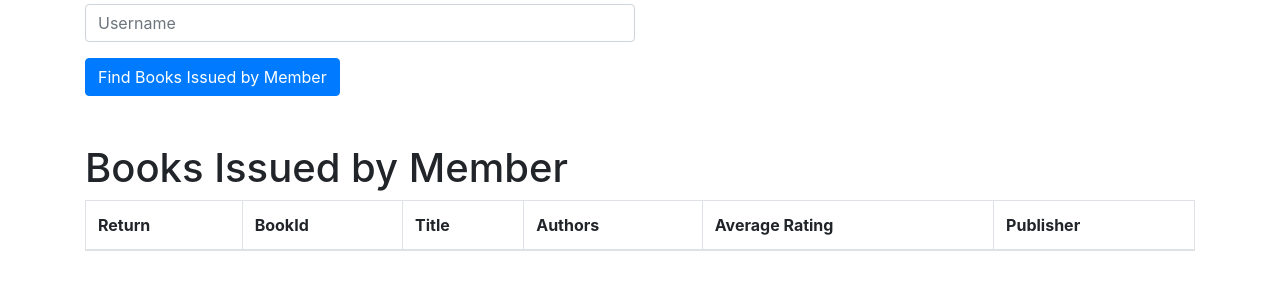
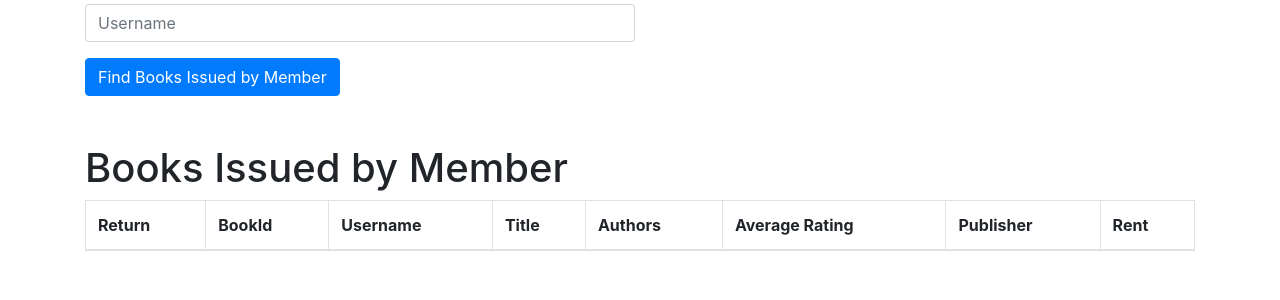
Before and after one commit to VanillaBase1lb/frappe-dev-test, a Flask app: template templates/return.html in a window 1280 px wide. Shown: the part 132-432 px from the top of the page. Run offline with Flask 2, Linux system fonts and the light colour scheme; the template is opened without the code that fills it, so the values that code supplies are empty.

Commit message:
add fuzzy searching, username, rent in returns

```diff
--- a/api/utils.py
+++ b/api/utils.py
@@ -20,8 +20,8 @@ def member_issued_books():
     username = request.args.get("username")
     conn = database.pool.get_connection()
     cursor = conn.cursor()
-    query = """SELECT books.bookid, title, authors, average_rating, publisher FROM books JOIN transactions ON transactions.bookid=books.bookid WHERE transactions.username=%s"""
-    record = (username,)
+    query = """SELECT books.bookid, transactions.username, title, authors, average_rating, publisher, transactions.rent FROM books JOIN transactions ON transactions.bookid=books.bookid WHERE transactions.username LIKE %s"""
+    record = ("%" + username + "%",)
     cursor.execute(query, record)
     result = cursor.fetchall()
     conn.close()
--- a/static/return.js
+++ b/static/return.js
@@ -1,4 +1,5 @@
 document.getElementById('member_books').addEventListener('click', getMemberIssuedBooks);
+getMemberIssuedBooks();
 
 function getMemberIssuedBooks() {
 	const username = document.getElementById('inputUsername').value;
@@ -14,10 +15,12 @@ function getMemberIssuedBooks() {
 				cell0.getElementsByTagName('button')[0].onclick = function() { returnBook(i) };
 				// do not put in loop
 				row.insertCell().innerHTML = books[i][0]; // bookID
-				row.insertCell().innerHTML = books[i][1]; // title
-				row.insertCell().innerHTML = books[i][2]; // authors
-				row.insertCell().innerHTML = books[i][3]; // average_rating
-				row.insertCell().innerHTML = books[i][4]; // publisher
+				row.insertCell().innerHTML = books[i][1]; // username
+				row.insertCell().innerHTML = books[i][2]; // title
+				row.insertCell().innerHTML = books[i][3]; // authors
+				row.insertCell().innerHTML = books[i][4]; // average_rating
+				row.insertCell().innerHTML = books[i][5]; // publisher
+				row.insertCell().innerHTML = books[i][6]; // rent
 			}
 		});
 }
--- a/templates/return.html
+++ b/templates/return.html
@@ -53,10 +53,12 @@
 					<!-- <th>Select</th> -->
 					<th>Return</th>
 					<th>BookId</th>
+					<th>Username</th>
 					<th>Title</th>
 					<th>Authors</th>
 					<th>Average Rating</th>
 					<th>Publisher</th>
+					<th>Rent</th>
 				</tr>
 			</thead>
 			<tbody>
```
Also changed, not shown: static/delete.js (added), templates/delete.html (added).
